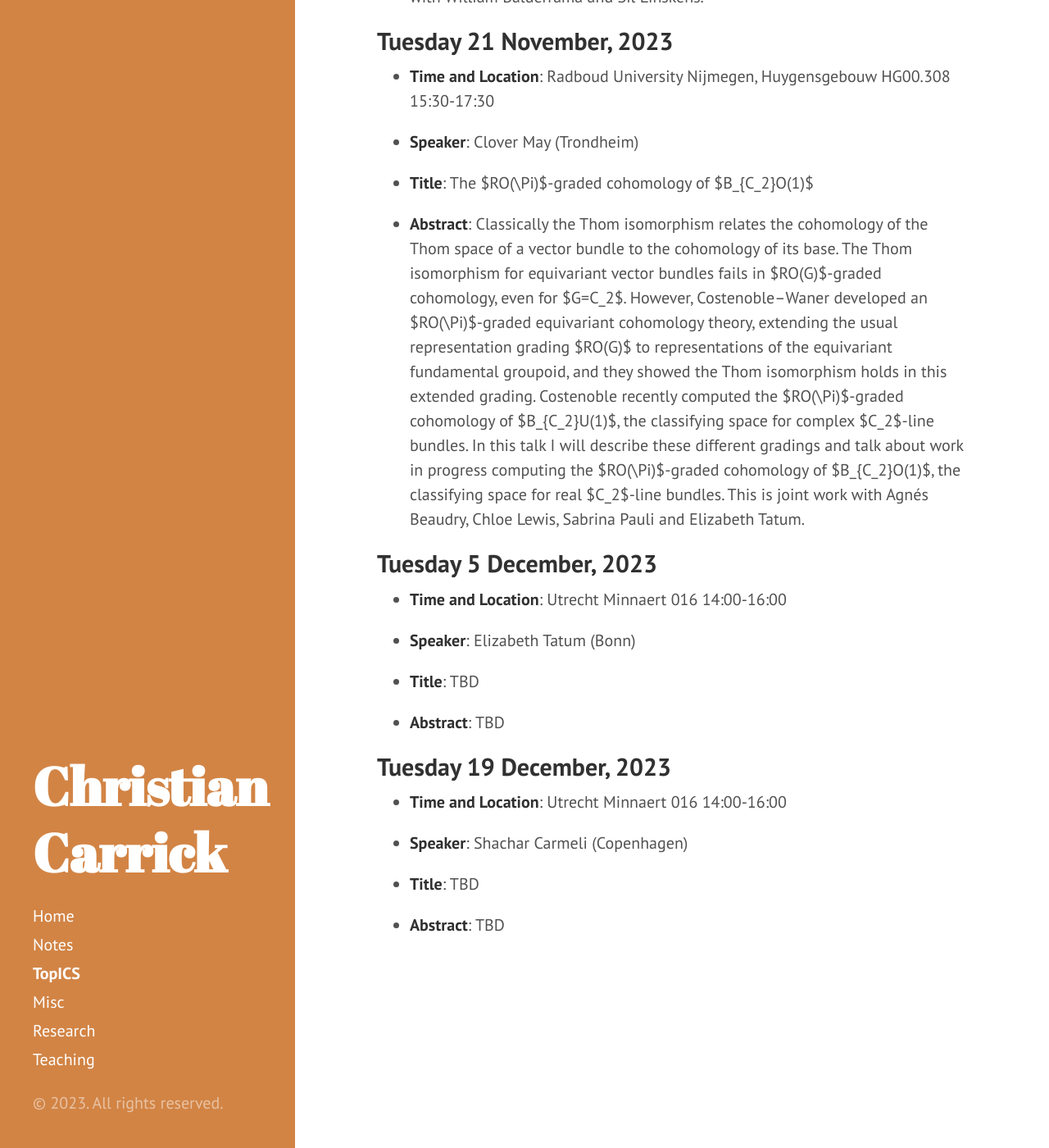
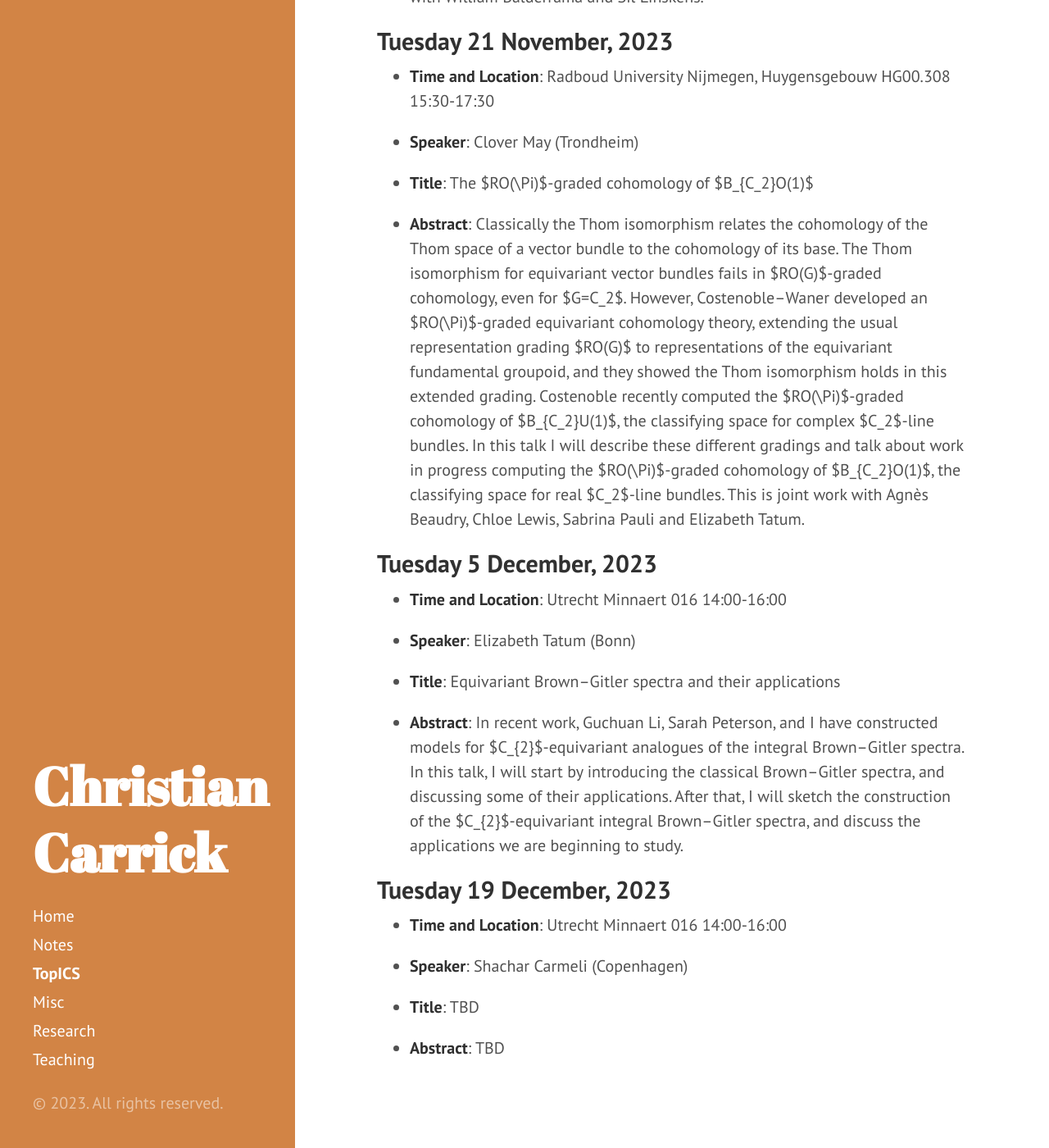
Before and after one commit to carrickchristian/carrickchristian.github.io, a Jekyll site: the page built from TopICS.md, in a window 1280 px wide and 1400 px high, scrolled down 2602 px. Shown: the whole window at 82% size. Built offline with Jekyll 4.4.1, drawn with Linux system fonts in a browser that asks for light colours; formulas are drawn with MathJax 3.

Commit message:
topics dec 5

```diff
--- a/TopICS.md
+++ b/TopICS.md
@@ -67,7 +67,7 @@ modulo transfer, which is deduced from the structure maps on the equivariant dua
 
 * **Title**: The $RO(\Pi)$-graded cohomology of $B_{C_2}O(1)$
 
-* **Abstract**: Classically the Thom isomorphism relates the cohomology of the Thom space of a vector bundle to the cohomology of its base.  The Thom isomorphism for equivariant vector bundles fails in $RO(G)$-graded cohomology, even for $G=C_2$.  However, Costenoble--Waner developed an $RO(\Pi)$-graded equivariant cohomology theory, extending the usual representation grading $RO(G)$ to representations of the equivariant fundamental groupoid, and they showed the Thom isomorphism holds in this extended grading.  Costenoble recently computed the $RO(\Pi)$-graded cohomology of $B_{C_2}U(1)$, the classifying space for complex $C_2$-line bundles.  In this talk I will describe these different gradings and talk about work in progress computing the $RO(\Pi)$-graded cohomology of $B_{C_2}O(1)$, the classifying space for real $C_2$-line bundles.  This is joint work with Agnés Beaudry, Chloe Lewis, Sabrina Pauli and Elizabeth Tatum.
+* **Abstract**: Classically the Thom isomorphism relates the cohomology of the Thom space of a vector bundle to the cohomology of its base.  The Thom isomorphism for equivariant vector bundles fails in $RO(G)$-graded cohomology, even for $G=C_2$.  However, Costenoble--Waner developed an $RO(\Pi)$-graded equivariant cohomology theory, extending the usual representation grading $RO(G)$ to representations of the equivariant fundamental groupoid, and they showed the Thom isomorphism holds in this extended grading.  Costenoble recently computed the $RO(\Pi)$-graded cohomology of $B_{C_2}U(1)$, the classifying space for complex $C_2$-line bundles.  In this talk I will describe these different gradings and talk about work in progress computing the $RO(\Pi)$-graded cohomology of $B_{C_2}O(1)$, the classifying space for real $C_2$-line bundles.  This is joint work with Agnès Beaudry, Chloe Lewis, Sabrina Pauli and Elizabeth Tatum.
 
 ## Tuesday 5 December, 2023
 
@@ -75,9 +75,15 @@ modulo transfer, which is deduced from the structure maps on the equivariant dua
 
 * **Speaker**: Elizabeth Tatum (Bonn)
 
-* **Title**: TBD
+* **Title**: Equivariant Brown--Gitler spectra and their applications
 
-* **Abstract**: TBD
+* **Abstract**: In recent work, Guchuan Li, Sarah Peterson, and I have
+constructed models for $C_{2}$-equivariant analogues of the integral
+Brown--Gitler spectra. In this talk, I will start by introducing the
+classical Brown--Gitler spectra, and discussing some of their applications.
+After that, I will sketch the construction of the $C_{2}$-equivariant
+integral Brown--Gitler spectra, and discuss the applications we are
+beginning to study.
 
 ## Tuesday 19 December, 2023
 
```
